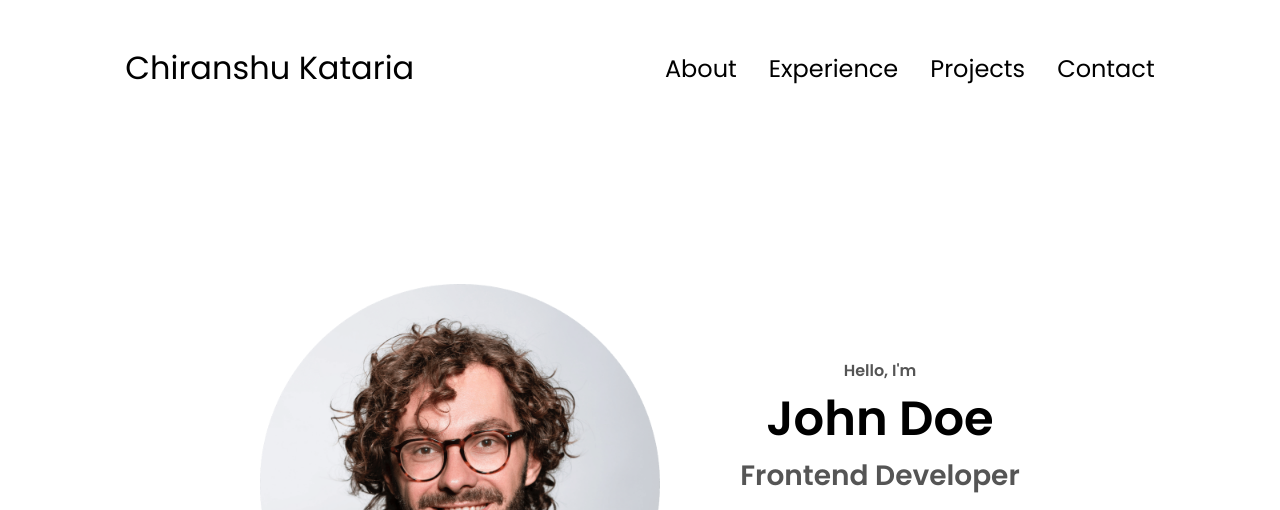
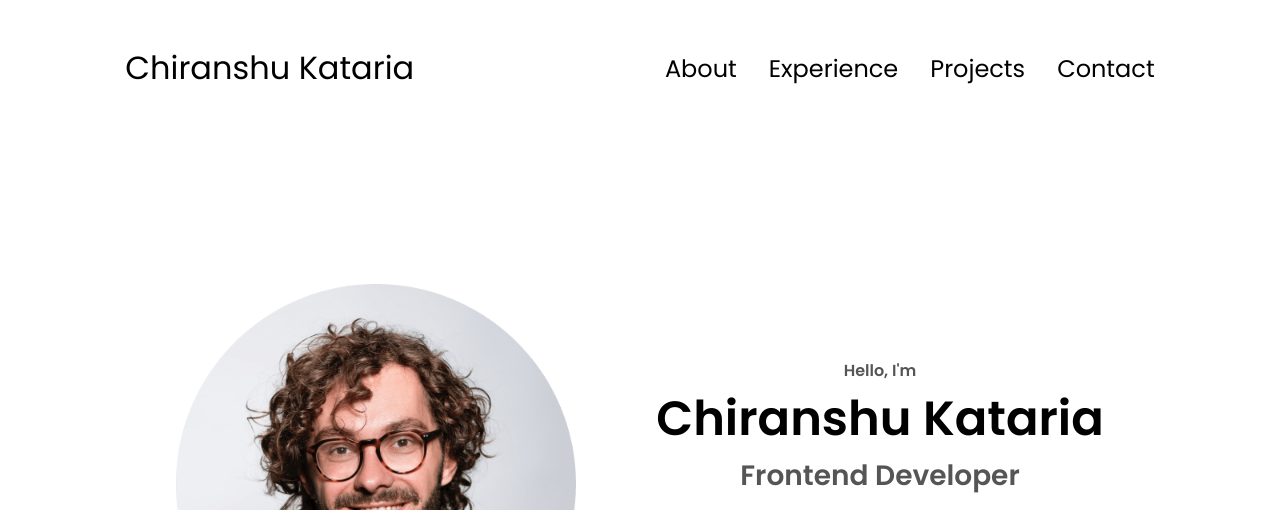
Before and after one commit to chiranshuKataria/Portfolio-Website-Frontend, a plain HTML site: page index.html in a window 1280 px wide. Shown: the top 510 px of the page. Drawn offline with Linux system fonts and the light colour scheme.

Commit message:
Update index.html

```diff
--- a/index.html
+++ b/index.html
@@ -21,7 +21,7 @@
       </div>
     </nav>
     <nav id="hamburger-nav">
-      <div class="logo">John Doe</div>
+      <div class="logo">Chiranshu Kataria</div>
       <div class="hamburger-menu">
         <div class="hamburger-icon" onclick="toggleMenu()">
           <span></span>
@@ -38,11 +38,11 @@
     </nav>
     <section id="profile">
       <div class="section__pic-container">
-        <img src="./assets/profile-pic.png" alt="John Doe profile picture" />
+        <img src="./assets/profile-pic.png" alt="Chiranshu Kataria profile picture" />
       </div>
       <div class="section__text">
         <p class="section__text__p1">Hello, I'm</p>
-        <h1 class="title">John Doe</h1>
+        <h1 class="title">Chiranshu Kataria</h1>
         <p class="section__text__p2">Frontend Developer</p>
         <div class="btn-container">
           <button
@@ -375,7 +375,7 @@
           </ul>
         </div>
       </nav>
-      <p>Copyright &#169; 2023 John Doe. All Rights Reserved.</p>
+      <p>Copyright &#169; 2025 Chiranshu Kataria. All Rights Reserved.</p>
     </footer>
     <script src="script.js"></script>
   </body>
```
